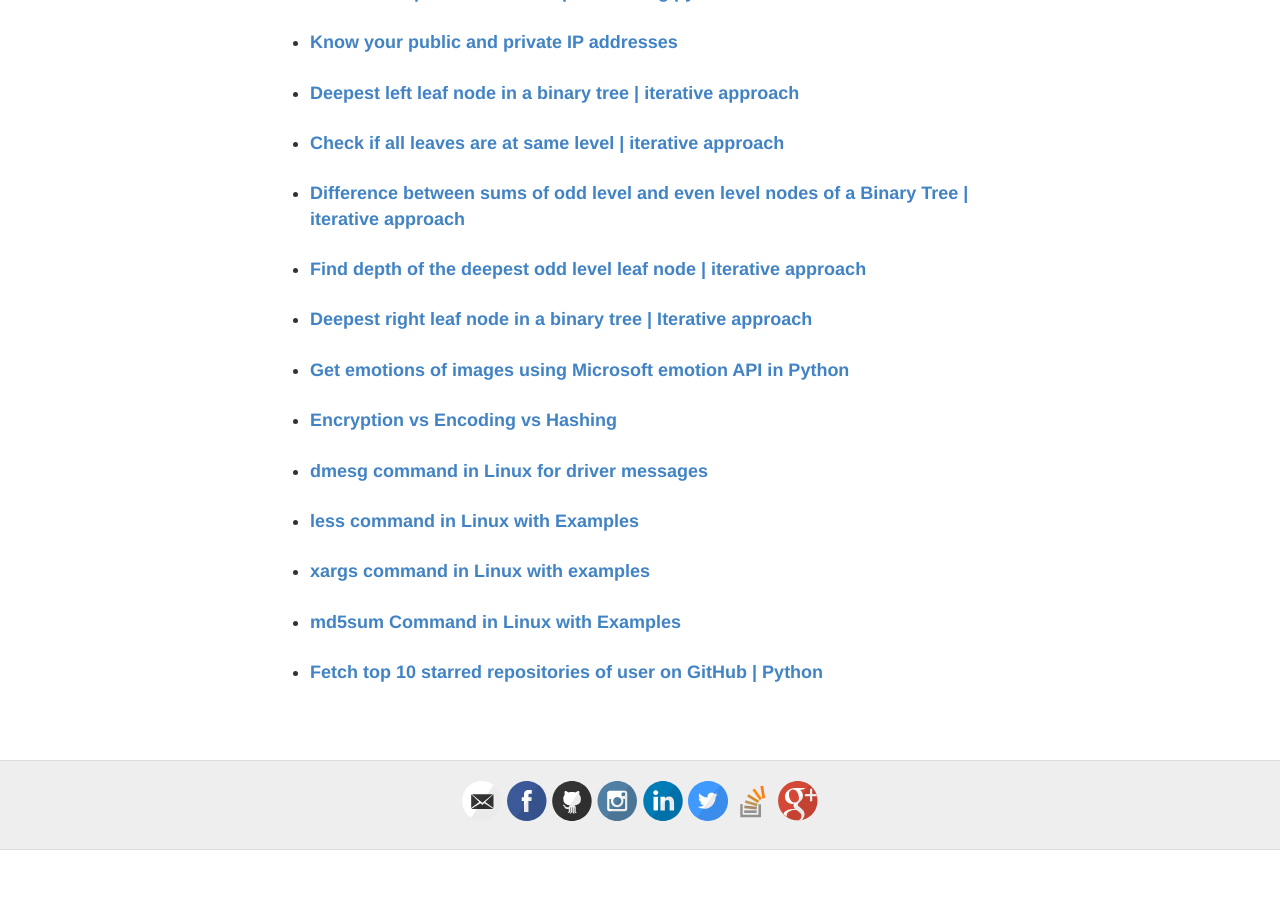
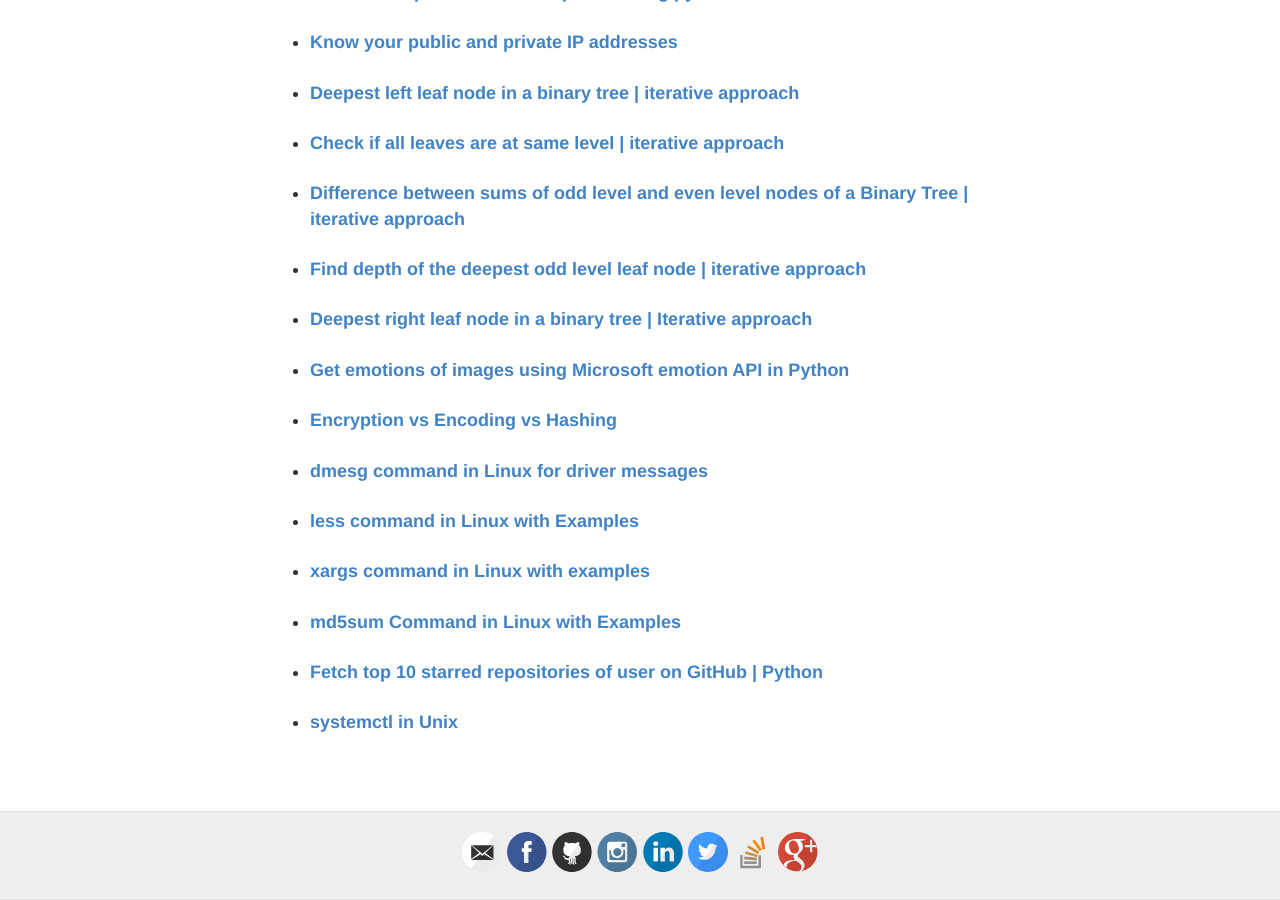
Before and after one commit to msdeep14/msdeep14.github.io, a Jekyll site: the page built from projects/geeksforgeeks_articles.html, in a window 1280 px wide and 900 px high, scrolled down 1877 px. Built offline with Jekyll 4.4.1, drawn with Linux system fonts in a browser that asks for light colours; before the commit the page ends 2727 px from its top, so only the background shows below that.

Commit message:
add geeksforgeeks article link

```diff
--- a/projects/geeksforgeeks_articles.html
+++ b/projects/geeksforgeeks_articles.html
@@ -62,6 +62,7 @@ permalink: /projects/geeksforgeeks_articles
         <li><strong><a target="_blank" href = "https://www.geeksforgeeks.org/xargs-command-unix/">xargs command in Linux with examples</a></strong></li><br/>
         <li><strong><a target="_blank" href = "https://www.geeksforgeeks.org/md5sum-linux-command/">md5sum Command in Linux with Examples</a></strong></li><br/>
         <li><strong><a target="_blank" href = "https://www.geeksforgeeks.org/fetch-top-10-starred-repositories-user-github-python/">Fetch top 10 starred repositories of user on GitHub | Python</a></strong></li><br/>
+        <li><strong><a target="_blank" href = "https://www.geeksforgeeks.org/systemctl-in-unix/">systemctl in Unix</a></strong></li><br/>
     </ul>
 </p>
 </body>
```
